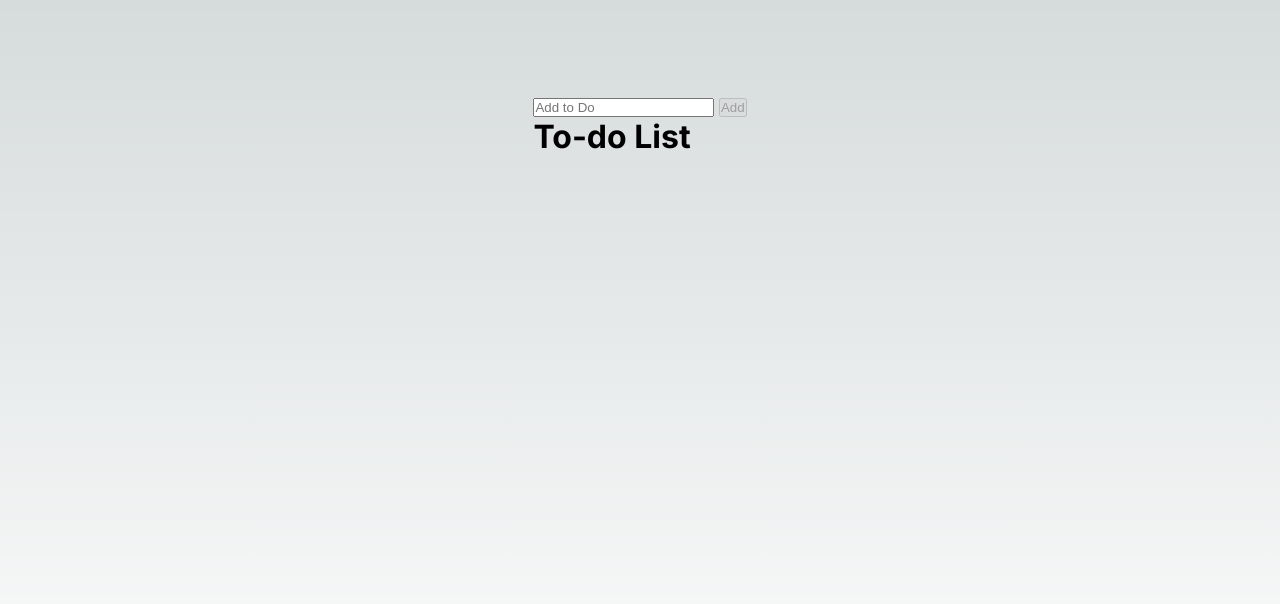
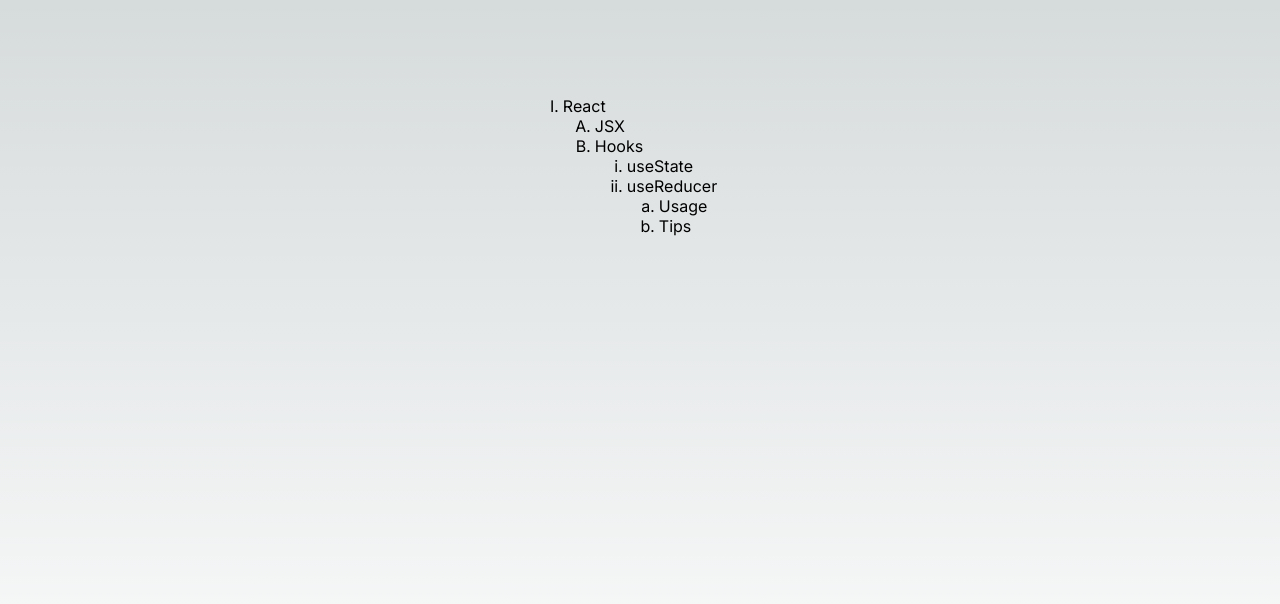
Before and after one commit to jerichosy/todo-app, a Next.js app: page / in a window 1280 px wide. Shown: the top 604 px of the page. Built offline with nearby package versions, Linux system fonts and the light colour scheme.

Commit message:
Context API (`useContext`)

```diff
--- /dev/null
+++ b/src/app/List.js
@@ -0,0 +1,13 @@
+"use client";
+
+import { useContext } from "react";
+import { LevelContext } from "./context/LevelContext";
+
+export default function List({ children }) {
+  const level = useContext(LevelContext);
+  return (
+    <ol className="list">
+      <LevelContext.Provider value={level + 1}>{children}</LevelContext.Provider>
+    </ol>
+  );
+}
--- /dev/null
+++ b/src/app/ListItem.css
@@ -0,0 +1,18 @@
+.list-item-1 {
+  list-style-type: upper-roman;
+}
+
+.list-item-2 {
+  list-style-type: upper-alpha;
+  margin-left: 2em;
+}
+
+.list-item-3 {
+  list-style-type: lower-roman;
+  margin-left: 4em;
+}
+
+.list-item-4 {
+  list-style-type: lower-alpha;
+  margin-left: 6em;
+}
--- /dev/null
+++ b/src/app/ListItem.js
@@ -0,0 +1,12 @@
+"use client"
+import './ListItem.css';
+
+import { useContext } from 'react';
+import { LevelContext } from './context/LevelContext';
+
+export default function ListItem({ children }) {
+  const level = useContext(LevelContext);
+  return (
+    <li className={`list-item-${level}`}>{children}</li>
+  )
+}
--- /dev/null
+++ b/src/app/context/LevelContext.js
@@ -0,0 +1,3 @@
+import { createContext } from "react";
+
+export const LevelContext = createContext(0);
--- a/src/app/page.js
+++ b/src/app/page.js
@@ -1,22 +1,26 @@
-import Image from 'next/image'
-import styles from './page.module.css'
-import Header from './components/Header'
-import Subheader from './components/Subheader'
-import Counter from './components/Counter'
-import LaserPointer from './components/LaserPointer'
-import Todo from './components/Todo'
-import TodoList from './components/TodoList'
+import List from "./List";
+import ListItem from "./ListItem";
+
+import style from "./page.module.css";
 
 export default function Home() {
   return (
-    <main className={styles.main}>
-      {/* <Header name="Jericho" /> */}
-      {/* <Subheader /> */}
-      {/* <Counter /> I maintain my own state. No other component knows my state */}
-      {/* <Counter /> I do not know the other Counter's state */}
-      {/* <input /> My text does not change regardless of the counter being in/decremented */}
-      {/* <LaserPointer /> */}
-      <TodoList />
+    <main className={style.main}>
+      <List>
+        <ListItem level={1}>React</ListItem>
+        <List>
+          <ListItem level={2}>JSX</ListItem>
+          <ListItem level={2}>Hooks</ListItem>
+          <List>
+            <ListItem level={3}>useState</ListItem>
+            <ListItem level={3}>useReducer</ListItem>
+            <List>
+              <ListItem level={4}>Usage</ListItem>
+              <ListItem level={4}>Tips</ListItem>
+            </List>
+          </List>
+        </List>
+      </List>
     </main>
-  )
+  );
 }
```
